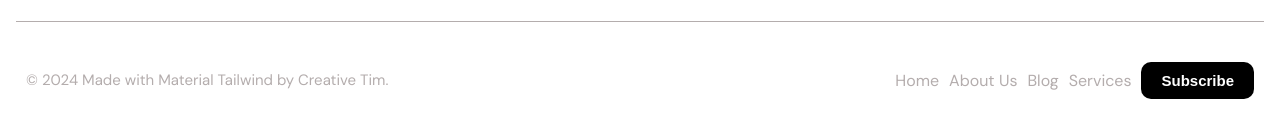
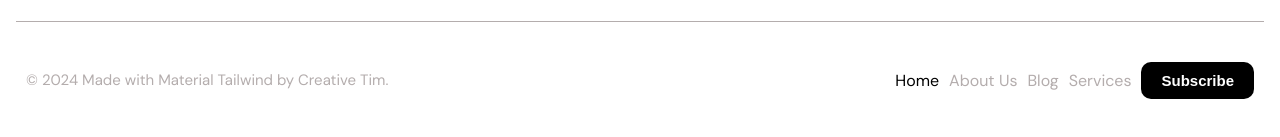
Before and after one commit to ayoubakbartabar/profile-project, a React (Vite) app: page / in a window 1280 px wide. In both pictures the pointer is over the link "Home". Shown: the part 6425-6562 px from the top of the page. Built offline with nearby package versions, Linux system fonts and the light colour scheme.

Commit message:
update Footer style

```diff
--- a/src/assets/components/Footer/Footer.css
+++ b/src/assets/components/Footer/Footer.css
@@ -30,6 +30,7 @@
 .footer-menu-like {
   text-decoration: none;
   color: #b4adad;
+  transition: 800ms ease;
 }
 
 .footer-menu-btn {
@@ -41,6 +42,9 @@
   background-color: #000;
   font-weight: 800;
   cursor: pointer;
+}
+.footer-menu-like:hover {
+  color: black;
 }
 
 @media (max-width: 815px) {
```
